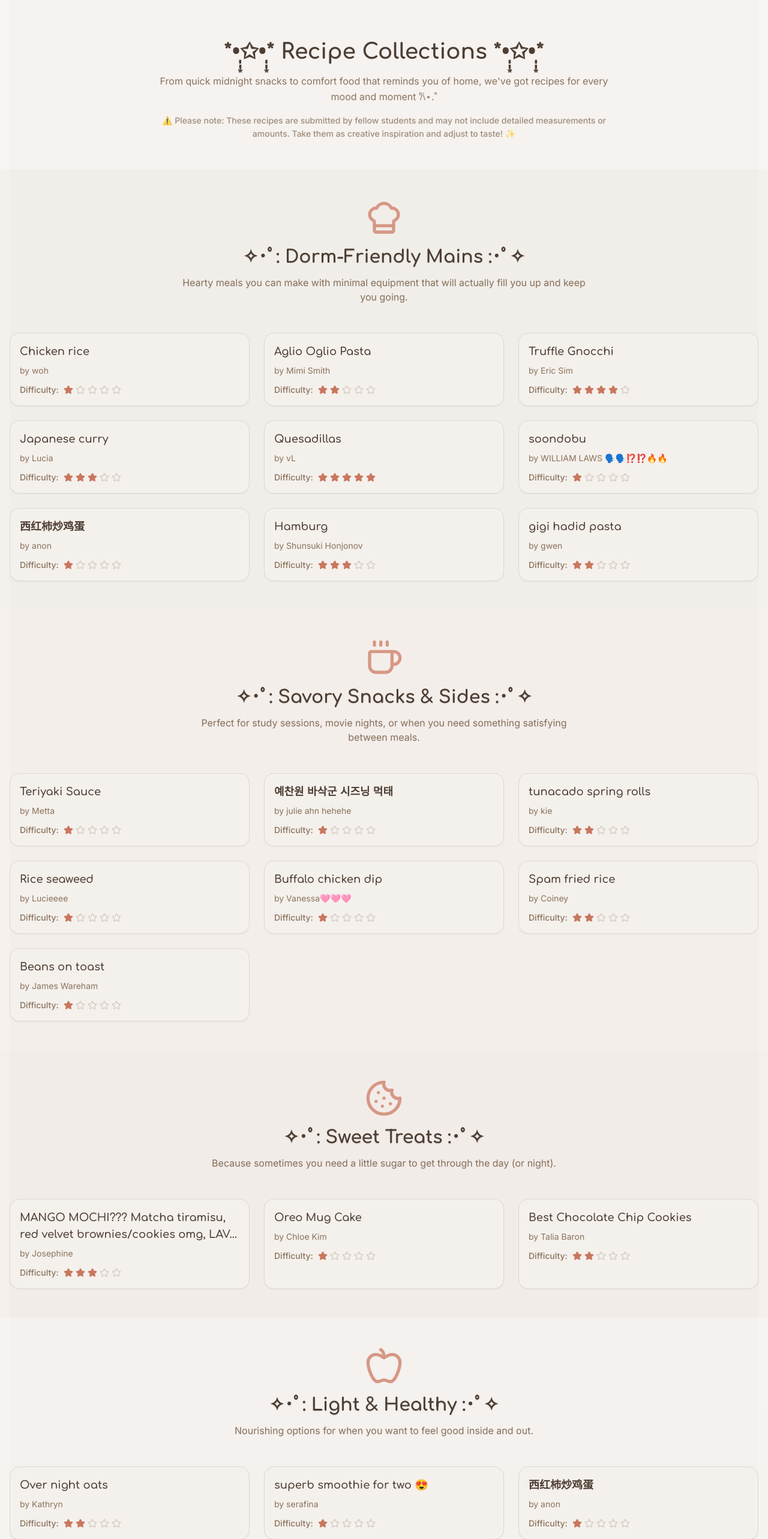
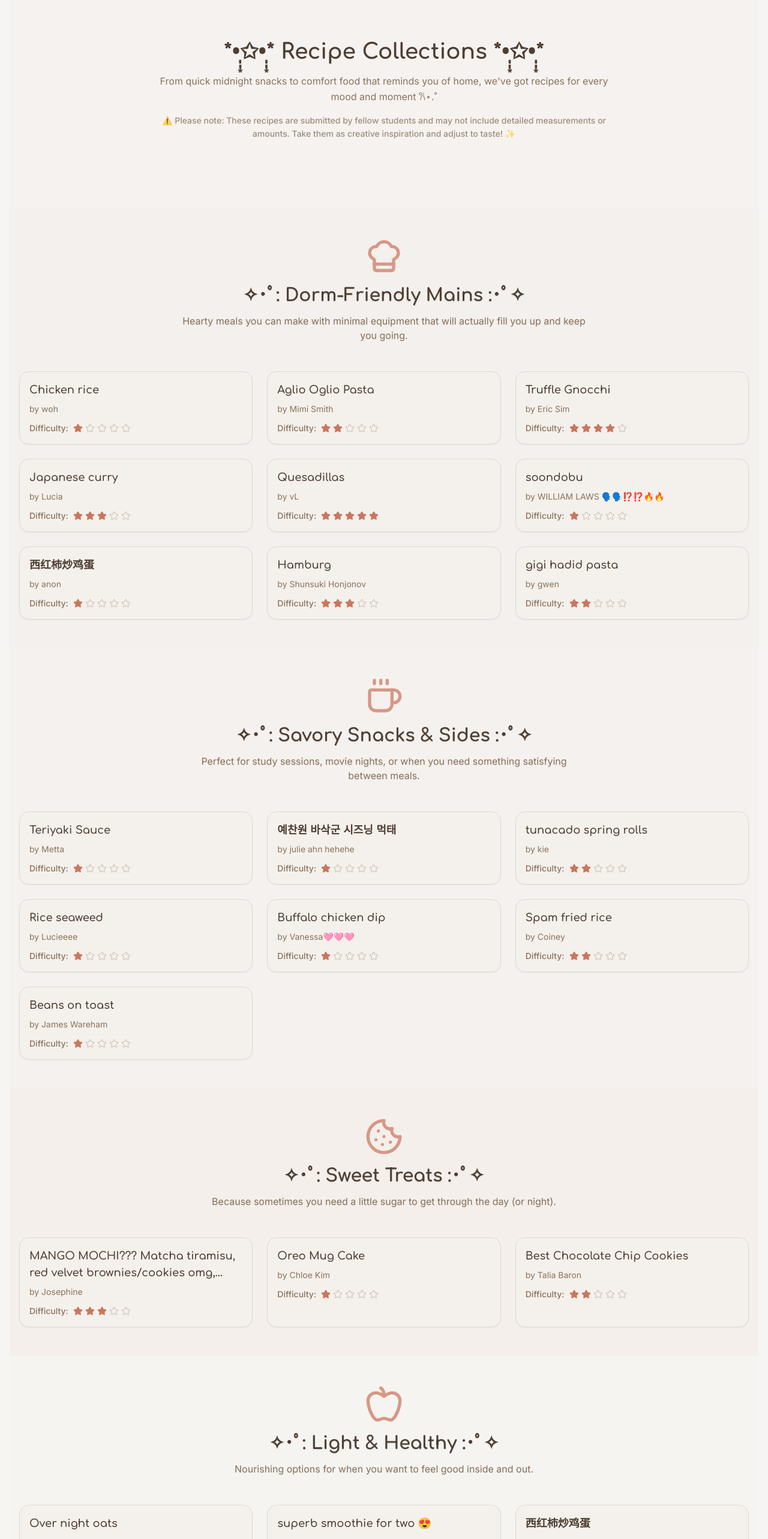
Before and after one commit to hisui8/boarding-bites-bazaar, a React (Vite) app: page / in a window 1280 px wide. Shown: the part 2225-4791 px from the top of the page at 60% size. Built offline with nearby package versions, Linux system fonts and the light colour scheme.

Commit message:
Fix background color formatting

```diff
--- a/src/components/RecipeSection.tsx
+++ b/src/components/RecipeSection.tsx
@@ -6,11 +6,13 @@ interface RecipeSectionProps {
   description: string;
   icon: ReactNode;
   children: ReactNode;
+  bgClass?: string;
 }
 
-export const RecipeSection = ({ id, title, description, icon, children }: RecipeSectionProps) => {
+export const RecipeSection = ({ id, title, description, icon, children, bgClass }: RecipeSectionProps) => {
   return (
-    <section id={id}>
+    <section id={id} className={bgClass}>
+      <div className="max-w-7xl mx-auto px-4">
         <div className="text-center py-12">
           <div className="flex justify-center mb-4 text-primary">
             {icon}
@@ -21,6 +23,7 @@ export const RecipeSection = ({ id, title, description, icon, children }: Recipe
         <div className="pb-12">
           {children}
         </div>
+      </div>
     </section>
   );
 };
--- a/src/pages/Index.tsx
+++ b/src/pages/Index.tsx
@@ -360,6 +360,7 @@ const Index = () => {
         ]} />
 
         <div id="recipe-sections" className="py-16 bg-muted/20">
+          <div className="max-w-7xl mx-auto px-4">
             <div className="text-center mb-12">
               <h2 className="font-heading text-3xl md:text-4xl font-bold text-foreground mb-4">
                 *•̩̩͙✩•̩̩͙* Recipe Collections *•̩̩͙✩•̩̩͙*
@@ -372,14 +373,16 @@ const Index = () => {
                 ⚠️ Please note: These recipes are submitted by fellow students and may not include detailed measurements or amounts. Take them as creative inspiration and adjust to taste! ✨
               </p>
             </div>
+          </div>
+        </div>
 
         {/* Dorm-Friendly Mains */}
-          <div className="bg-secondary/20 -mx-4 px-4">
         <RecipeSection
           id="mains"
           title="Dorm-Friendly Mains"
           description="Hearty meals you can make with minimal equipment that will actually fill you up and keep you going."
           icon={<ChefHat className="w-16 h-16" />}
+          bgClass="bg-secondary/20"
         >
           <div className="grid grid-cols-1 md:grid-cols-2 lg:grid-cols-3 gap-6 w-full">
             {recipes.mains.map((recipe, index) => (
@@ -393,15 +396,14 @@ const Index = () => {
             ))}
           </div>
         </RecipeSection>
-          </div>
 
         {/* Savory Snacks & Sides */}
-          <div className="bg-primary/5 -mx-4 px-4">
         <RecipeSection
           id="snacks"
           title="Savory Snacks & Sides"
           description="Perfect for study sessions, movie nights, or when you need something satisfying between meals."
           icon={<Coffee className="w-16 h-16" />}
+          bgClass="bg-primary/5"
         >
           <div className="grid grid-cols-1 md:grid-cols-2 lg:grid-cols-3 gap-6 w-full">
             {recipes.snacks.map((recipe, index) => (
@@ -415,15 +417,14 @@ const Index = () => {
             ))}
           </div>
         </RecipeSection>
-          </div>
 
         {/* Sweet Treats */}
-          <div className="bg-accent/10 -mx-4 px-4">
         <RecipeSection
           id="sweets"
           title="Sweet Treats"
           description="Because sometimes you need a little sugar to get through the day (or night)."
           icon={<Cookie className="w-16 h-16" />}
+          bgClass="bg-accent/10"
         >
           <div className="grid grid-cols-1 md:grid-cols-2 lg:grid-cols-3 gap-6 w-full">
             {recipes.sweets.map((recipe, index) => (
@@ -437,15 +438,14 @@ const Index = () => {
             ))}
           </div>
         </RecipeSection>
-          </div>
 
         {/* Light & Healthy */}
-          <div className="bg-muted/15 -mx-4 px-4">
         <RecipeSection
           id="healthy"
           title="Light & Healthy"
           description="Nourishing options for when you want to feel good inside and out."
           icon={<Apple className="w-16 h-16" />}
+          bgClass="bg-muted/15"
         >
           <div className="grid grid-cols-1 md:grid-cols-2 lg:grid-cols-3 gap-6 w-full">
             {recipes.healthy.map((recipe, index) => (
@@ -459,15 +459,14 @@ const Index = () => {
             ))}
           </div>
         </RecipeSection>
-          </div>
 
         {/* Quick Bites & Hacks */}
-          <div className="bg-destructive/5 -mx-4 px-4">
         <RecipeSection
           id="quick"
           title="Quick Bites & Hacks"
           description="Fast solutions for busy schedules and creative ways to upgrade basic ingredients."
           icon={<Zap className="w-16 h-16" />}
+          bgClass="bg-destructive/5"
         >
           <div className="grid grid-cols-1 md:grid-cols-2 lg:grid-cols-3 gap-6 w-full">
             {recipes.quick.map((recipe, index) => (
@@ -481,8 +480,6 @@ const Index = () => {
             ))}
           </div>
         </RecipeSection>
-          </div>
-        </div>
 
         {/* Share Your Recipe Section */}
         <div className="py-16 bg-accent/10">
```
Lines whose indentation alone changed are shown as unchanged.
